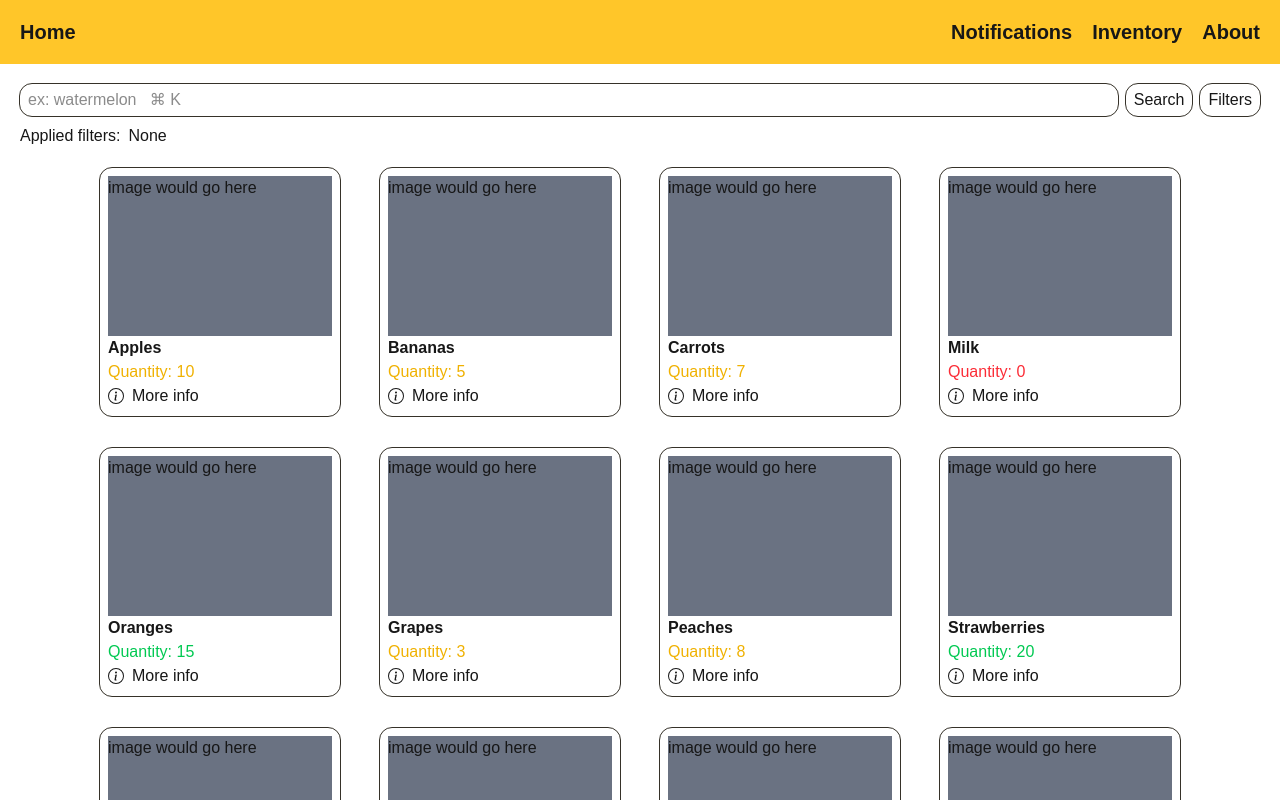
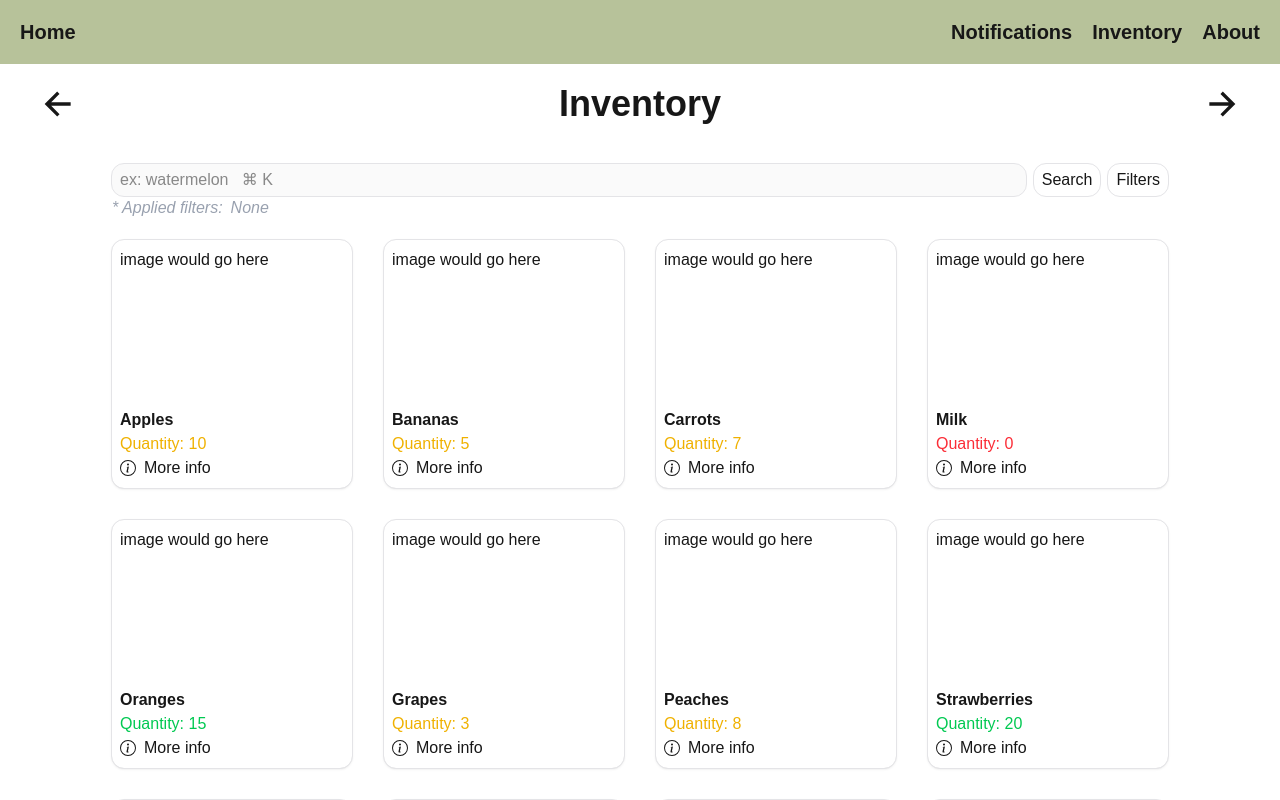
Before and after one commit to harvest7777/beach-pantry-final, a Next.js app: page /inventory in a window 1280 px wide. Shown: the top 800 px of the page. Built offline with nearby package versions, Linux system fonts and the light colour scheme.

Commit message:
ui changes

```diff
--- a/app/_components/Title.tsx
+++ b/app/_components/Title.tsx
@@ -1,9 +1,31 @@
+"use client";
 import { PropsWithChildren } from "react";
+import { useRouter } from "next/navigation";
+
+import { IoArrowBack, IoArrowBackSharp } from "react-icons/io5";
 
 const Title: React.FC<PropsWithChildren> = ({ children }) => {
+  const router = useRouter();
+  const goBack = () => {
+    router.back();
+  };
+
+  const goForward = () => {
+    router.forward();
+  };
   return (
-    <h1 className="text-4xl font-bold text-center my-5">{children}</h1>
-  )
-}
+    <div className="w-full flex items-center justify-between align-middle px-5">
+      <IoArrowBackSharp
+        onClick={() => goBack()}
+        className="hover:text-primary text-4xl hover:cursor-pointer"
+      />
+      <h1 className="text-4xl font-bold text-center my-5">{children}</h1>
+      <IoArrowBackSharp
+        onClick={() => goForward()}
+        className="hover:text-primary text-4xl hover:cursor-pointer rotate-180"
+      />
+    </div>
+  );
+};
 
 export default Title;
--- a/app/globals.css
+++ b/app/globals.css
@@ -6,8 +6,8 @@
 }
 
 @theme {
-  --color-primary: #FFC629;
-  --color-muted: #363229;
+  --color-primary: #b7c29a;
+  --color-muted: #e4e4e7;
 }
 
 @theme inline {
@@ -31,7 +31,7 @@ body {
 }
 
 button {
-  @apply px-2 py-1 rounded-xl hover:cursor-pointer outline-1 outline-[#363229];
+  @apply px-2 py-1 rounded-xl hover:cursor-pointer outline-1 outline-muted hover:bg-zinc-50 transition-all duration-100 active:scale-95;
 }
 
 h1 {
@@ -39,9 +39,13 @@ h1 {
 }
 
 input {
-  @apply rounded-xl px-2 outline-1 outline-muted;
+  @apply rounded-xl px-2 outline-1 outline-muted bg-zinc-50;
 }
 
 .errorMessage {
   @apply text-red-500 text-sm;
 }
+
+.card {
+  @apply shadow-sm outline-1 outline-muted;
+}
--- a/app/inventory/_components/Filter.tsx
+++ b/app/inventory/_components/Filter.tsx
@@ -1,7 +1,7 @@
 "use client";
 import { useState } from "react";
 import { prettyFilters } from "../_data/filters";
-import { TFilter } from "../_data/filters"
+import { TFilter } from "../_data/filters";
 import { motion, AnimatePresence } from "framer-motion";
 
 interface FilterProps {
@@ -16,17 +16,17 @@ const FilterButton: React.FC<FilterProps> = ({ filters, setFilters }) => {
       <button onClick={() => setVisible(!visible)}>Filters</button>
       {/* modal */}
       <AnimatePresence>
-        {visible &&
+        {visible && (
           <div className="absolute top-0 left-0 w-full h-screen flex items-center align-middle justify-center z-50">
-
-            <div className="absolute top-0 left-0 w-full h-full bg-muted opacity-50"></div>
+            <div className="absolute top-0 left-0 w-full h-full bg-black opacity-40"></div>
             {/* modal contents */}
             <motion.div
               initial={{ y: -100, opacity: 0 }}
               animate={{ y: 0, opacity: 1 }}
               exit={{ y: -100, opacity: 0 }}
               transition={{ duration: 0.3, ease: "easeOut" }}
-              className="z-50 w-80 h-60 bg-white rounded-xl p-4 flex flex-col items-center">
+              className="z-50 w-80 h-60 bg-zinc-50 outline-1 outline-muted shadow-sm rounded-xl p-4 flex flex-col items-center"
+            >
               <h1>Apply filters</h1>
               <div className="mt-5 flex-col gap-x-10 justify-center flex-1">
                 {Object.entries(filters).map(([key, value]) => (
@@ -42,16 +42,20 @@ const FilterButton: React.FC<FilterProps> = ({ filters, setFilters }) => {
                         }))
                       }
                     />
-                    <span className="capitalize">{prettyFilters[key as keyof TFilter]}</span>
+                    <span className="capitalize">
+                      {prettyFilters[key as keyof TFilter]}
+                    </span>
                   </label>
                 ))}
               </div>
-              <button onClick={() => setVisible(!visible)}>Back To Search</button>
+              <button onClick={() => setVisible(!visible)}>
+                Back To Search
+              </button>
             </motion.div>
           </div>
-        }
+        )}
       </AnimatePresence>
     </div>
-  )
-}
+  );
+};
 export default FilterButton;
--- a/app/inventory/_components/ProductDisplay.tsx
+++ b/app/inventory/_components/ProductDisplay.tsx
@@ -1,4 +1,4 @@
-import { Product } from "../_data/products"
+import { Product } from "../_data/products";
 import { BsInfoCircle } from "react-icons/bs";
 import ProductInfoModal from "./ProductInfoModal";
 import { useState } from "react";
@@ -15,19 +15,26 @@ const ProductDisplay: React.FC<ProductDisplayProps> = ({ product }) => {
   };
 
   return (
-    <div className="w-60 overflow-hidden rounded-xl outline-1 outline-muted p-2">
-      <ProductInfoModal product={product} visible={visible} setVisible={setVisible} />
-      <div className="h-40 bg-gray-500">
-        image would go here
-      </div>
+    <div className="sm:w-60 w-40 overflow-hidden rounded-xl outline-1 outline-muted p-2 shadow-sm">
+      <ProductInfoModal
+        product={product}
+        visible={visible}
+        setVisible={setVisible}
+      />
+      <div className="h-40">image would go here</div>
       <h1 className="font-bold">{product.name}</h1>
-      <h2 className={`${getQuantityColor(product.quantity)}`}>Quantity: {product.quantity}</h2>
-      <span onClick={() => setVisible(true)} className="hover:cursor-pointer flex gap-x-2 items-center ">
+      <h2 className={`${getQuantityColor(product.quantity)}`}>
+        Quantity: {product.quantity}
+      </h2>
+      <span
+        onClick={() => setVisible(true)}
+        className="hover:cursor-pointer flex gap-x-2 items-center "
+      >
         <BsInfoCircle />
         More info
       </span>
     </div>
-  )
-}
+  );
+};
 
 export default ProductDisplay;
--- a/app/inventory/_components/ProductInfoModal.tsx
+++ b/app/inventory/_components/ProductInfoModal.tsx
@@ -9,7 +9,11 @@ interface ProductInfoModalProps {
   setVisible: React.Dispatch<SetStateAction<boolean>>;
 }
 
-const ProductInfoModal: React.FC<ProductInfoModalProps> = ({ product, visible, setVisible }) => {
+const ProductInfoModal: React.FC<ProductInfoModalProps> = ({
+  product,
+  visible,
+  setVisible,
+}) => {
   const nutritionInfo = [
     { label: "Calories", value: product.calories },
     { label: "Sugar", value: `${product.sugarGrams}g` },
@@ -27,7 +31,7 @@ const ProductInfoModal: React.FC<ProductInfoModalProps> = ({ product, visible, s
       {visible && (
         <div className="fixed top-0 left-0 w-full h-screen flex items-center justify-center z-50">
           <div
-            className="absolute top-0 left-0 w-full h-full bg-muted opacity-50"
+            className="absolute top-0 left-0 w-full h-full bg-black opacity-40"
             onClick={() => setVisible(false)}
           />
 
@@ -36,9 +40,11 @@ const ProductInfoModal: React.FC<ProductInfoModalProps> = ({ product, visible, s
             animate={{ y: 0, opacity: 1 }}
             exit={{ y: -100, opacity: 0 }}
             transition={{ duration: 0.3, ease: "easeOut" }}
-            className="z-50 rounded-xl p-4 w-92 bg-white flex flex-col items-center"
+            className="z-50 rounded-xl p-4 w-92 bg-white flex flex-col items-center outline-1 outline-muted shadow-sm"
           >
-            <h2 className="text-xl font-bold mb-4 text-center">{product.name}</h2>
+            <h2 className="text-xl font-bold mb-4 text-center">
+              {product.name}
+            </h2>
             <ul className="w-full space-y-2 divide-y-1 divide-muted outline-muted outline-2 pt-1 px-2 rounded-xl">
               {nutritionInfo.map((info) => (
                 <li key={info.label}>
@@ -46,7 +52,10 @@ const ProductInfoModal: React.FC<ProductInfoModalProps> = ({ product, visible, s
                 </li>
               ))}
             </ul>
-            <button className="mt-5 bg-red-400" onClick={() => setVisible(false)}>
+            <button
+              className="mt-5 bg-red-400 hover:!bg-red-600"
+              onClick={() => setVisible(false)}
+            >
               Close
             </button>
           </motion.div>
--- a/app/inventory/page.tsx
+++ b/app/inventory/page.tsx
@@ -1,16 +1,17 @@
 "use client";
-import { useState, useEffect, useRef } from 'react';
-import { Product } from './_data/products';
-import { products } from './_data/products';
-import { TFilter } from './_data/filters';
-import { prettyFilters } from './_data/filters';
-import ProductDisplay from './_components/ProductDisplay';
-import FilterButton from './_components/Filter';
+import { useState, useEffect, useRef } from "react";
+import { Product } from "./_data/products";
+import { products } from "./_data/products";
+import { TFilter } from "./_data/filters";
+import { prettyFilters } from "./_data/filters";
+import ProductDisplay from "./_components/ProductDisplay";
+import FilterButton from "./_components/Filter";
+import Title from "../_components/Title";
 
 export default function InventoryPage() {
-  const [input, setInput] = useState('');
+  const [input, setInput] = useState("");
   const inputRef = useRef<HTMLInputElement | null>(null);
-  const [searchTerm, setSearchTerm] = useState('');
+  const [searchTerm, setSearchTerm] = useState("");
   const [filters, setFilters] = useState<TFilter>({
     isVegan: false,
     isDairyFree: false,
@@ -22,9 +23,9 @@ export default function InventoryPage() {
     setSearchTerm(input);
   };
 
-  const filteredProducts: Product[] = products.filter(product => {
+  const filteredProducts: Product[] = products.filter((product) => {
     try {
-      const regex = new RegExp(searchTerm, 'i');
+      const regex = new RegExp(searchTerm, "i");
 
       const matchesSearch = regex.test(product.name);
 
@@ -60,51 +61,50 @@ export default function InventoryPage() {
   }, []);
 
   return (
-    <div>
-      {/* search */}
-      <section className="mt-5 flex justify-between gap-x-2">
+    <div className="flex flex-col items-center">
+      <Title>Inventory</Title>
+      <section>
+        <div className="flex gap-x-2 mt-5">
           <input
             type="text"
             ref={inputRef}
             placeholder="ex: watermelon   ⌘ K"
             value={input}
-          onChange={e => setInput(e.target.value)}
+            onChange={(e) => setInput(e.target.value)}
             onKeyDown={(e) => {
-            if (e.key === 'Enter') {
+              if (e.key === "Enter") {
                 handleSearch();
               }
             }}
-          className='w-full'
+            className="w-full"
           />
-        <div className="flex gap-x-2">
+
           <button onClick={handleSearch}>Search</button>
           <FilterButton filters={filters} setFilters={setFilters} />
         </div>
-      </section >
 
         {/* filter display */}
-      < ul className='flex gap-x-2 mt-2 mb-5' >
-        <p>Applied filters: </p>
+        <ul className="italic text-gray-400 w-full flex gap-x-2 mb-5">
+          <p>* Applied filters: </p>
           {Object.values(filters).filter(Boolean).length === 0 && <li>None</li>}
-        {
-          Object.entries(filters).map(([key, enabled]) => (
-            enabled &&
-            <li key={key}>
-              {prettyFilters[key as keyof TFilter]}
-            </li>
-          ))
-        }
-      </ul >
+          {Object.entries(filters).map(
+            ([key, enabled]) =>
+              enabled && (
+                <li key={key}>{prettyFilters[key as keyof TFilter]}</li>
+              )
+          )}
+        </ul>
 
-      <div className="flex gap-x-10 flex-wrap justify-center gap-y-8">
+        <div className="grid lg:grid-cols-4 md:grid-cols-3 grid-cols-2  gap-8">
           {searchTerm && filteredProducts.length === 0 && (
             <p>No results found.</p>
           )}
 
-        {filteredProducts.map(product => (
+          {filteredProducts.map((product) => (
             <ProductDisplay key={product.id} product={product} />
           ))}
         </div>
-    </div >
+      </section>
+    </div>
   );
-};
+}
--- a/app/notifications/page.tsx
+++ b/app/notifications/page.tsx
@@ -1,19 +1,18 @@
-import Title from "../_components/Title"
-import NotificationFields from "./_components/NotificiationFields"
-import Search from "./_components/Search"
+import Title from "../_components/Title";
+import NotificationFields from "./_components/NotificiationFields";
+import Search from "./_components/Search";
 
 export default function NotificationsPage() {
   return (
     <div className="w-full flex flex-col items-center">
       <Title>Notifications</Title>
 
-      <div className="outline-1 outline-muted p-5 rounded-xl md:w-3/5 w-full mt-5">
+      <div className="card p-5 rounded-xl md:w-3/5 w-full mt-5">
         <NotificationFields />
       </div>
-      <div className="outline-1 outline-muted p-5 rounded-xl md:w-3/5 w-full mt-5">
+      <div className="card p-5 rounded-xl md:w-3/5 w-full mt-5">
         <Search />
       </div>
     </div>
-
-  )
+  );
 }
```
Also changed, not shown: app/notifications/_components/NotificiationFields.tsx (+18 -14 lines), app/notifications/_components/Search.tsx (+36 -13 lines). Lines whose indentation alone changed are shown as unchanged.
